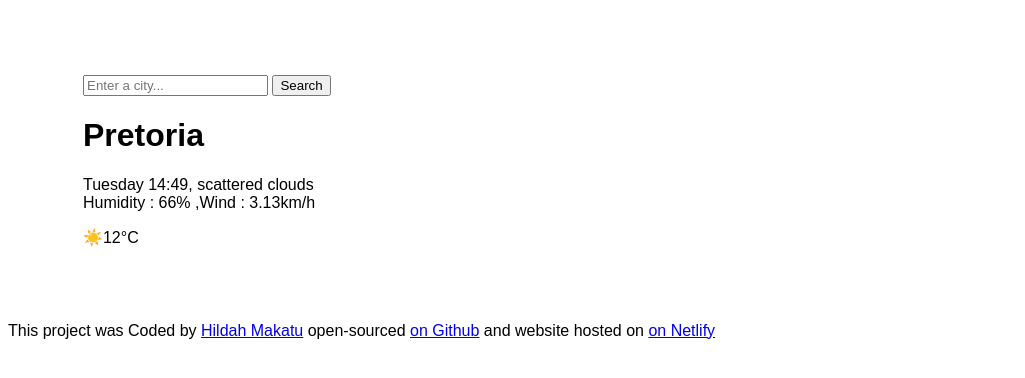
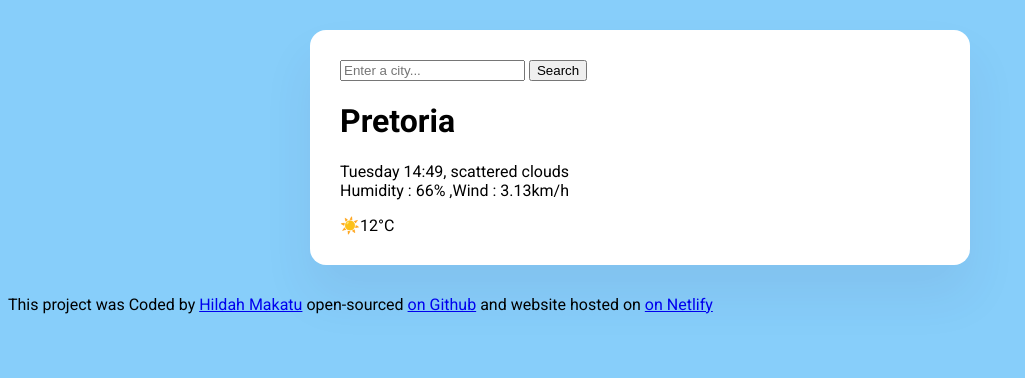
Before and after one commit to minorah/weatherFocast, a plain HTML site: page index.html in a window 1280 px wide. Shown: the whole page, without its empty margins (0-1025 px from the left). Drawn offline with Linux system fonts and the light colour scheme; a web font is replaced by a local one.

Commit message:
Styled main container and added custom font.

```diff
--- a/index.html
+++ b/index.html
@@ -3,10 +3,11 @@
 <head>
     <meta charset="UTF-8">
     <meta name="viewport" content="width=device-width, initial-scale=1.0">
+    <link rel="stylesheet" href="src/index.css"/>
     <link rel="preconnect" href="https://fonts.googleapis.com">
     <link rel="preconnect" href="https://fonts.gstatic.com" crossorigin>
     <link href="https://fonts.googleapis.com/css2?family=Roboto:ital,wght@0,100;0,300;0,400;0,500;0,700;0,900;1,100;1,300;1,400;1,500;1,700;1,900&family=Tilt+Prism&display=swap" rel="stylesheet">
-    <link rel="stylesheet"href="src/styles.css"/>
+
     <title>WeatherFocast</title>
 </head>
 <body>
--- /dev/null
+++ b/src/index.css
@@ -0,0 +1,12 @@
+body{
+    background-color: lightskyblue;
+    font-family: 'Roboto', sans-serif;
+}
+.weather-app{
+    background-color: white;
+    max-width: 600px;
+    margin:30px auto;
+    padding:30px;
+    box-shadow: 0 30px 50px rgba(65 ,50 ,100 ,0.08);
+    border-radius: 16px;
+}
--- a/src/styles.css
+++ /dev/null
@@ -1,14 +0,0 @@
-body {
-background-color: rgb(245, 245, 5)
-font-family: 'Roboto', sans-serif;
-font-family: 'Tilt Prism', sans-serif;
-}
-
-.weather-app{
-    background: white;
-    max-width: 600px;
-    margin:45px;
-    padding:30px;
-    box-shadow: 0 30px  50px rgba(red, green, blue, alpha);
-    border-radius: 16px;
-}
```
Also changed, not shown: 1 other file.
